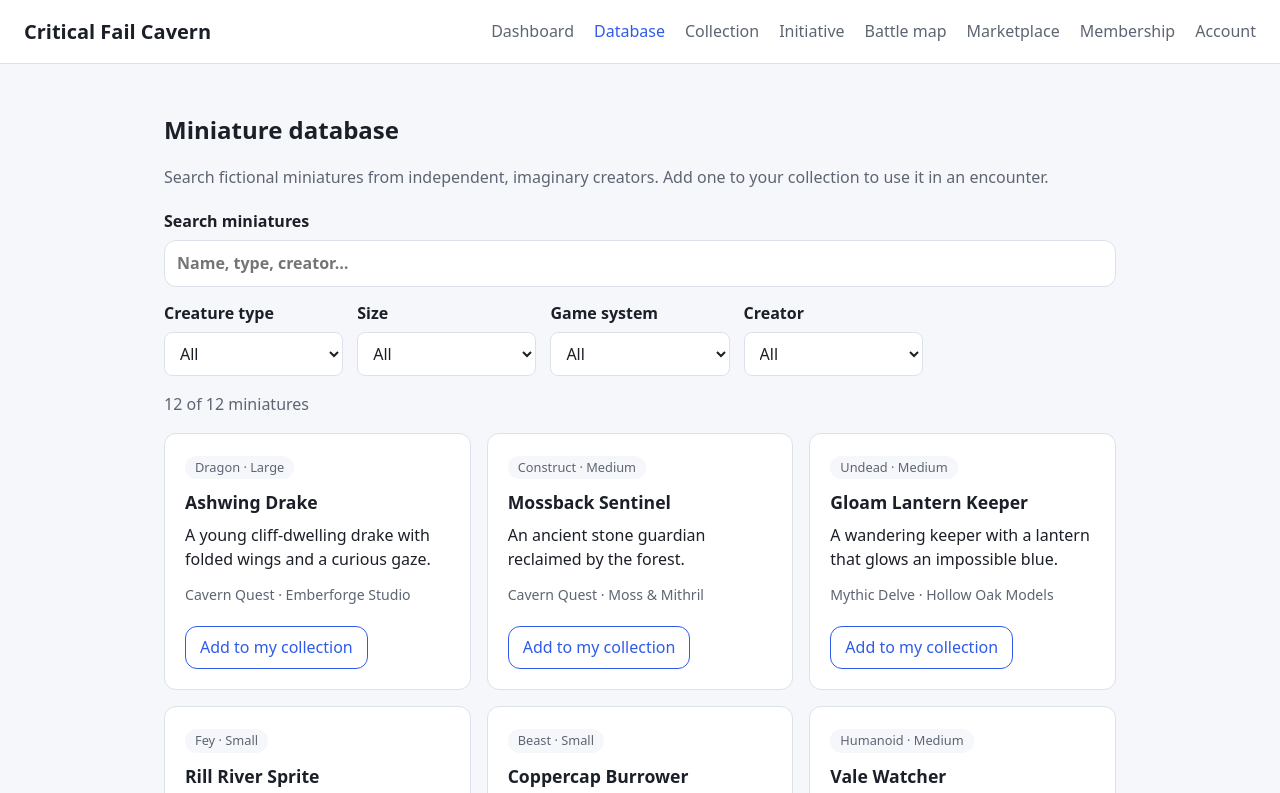
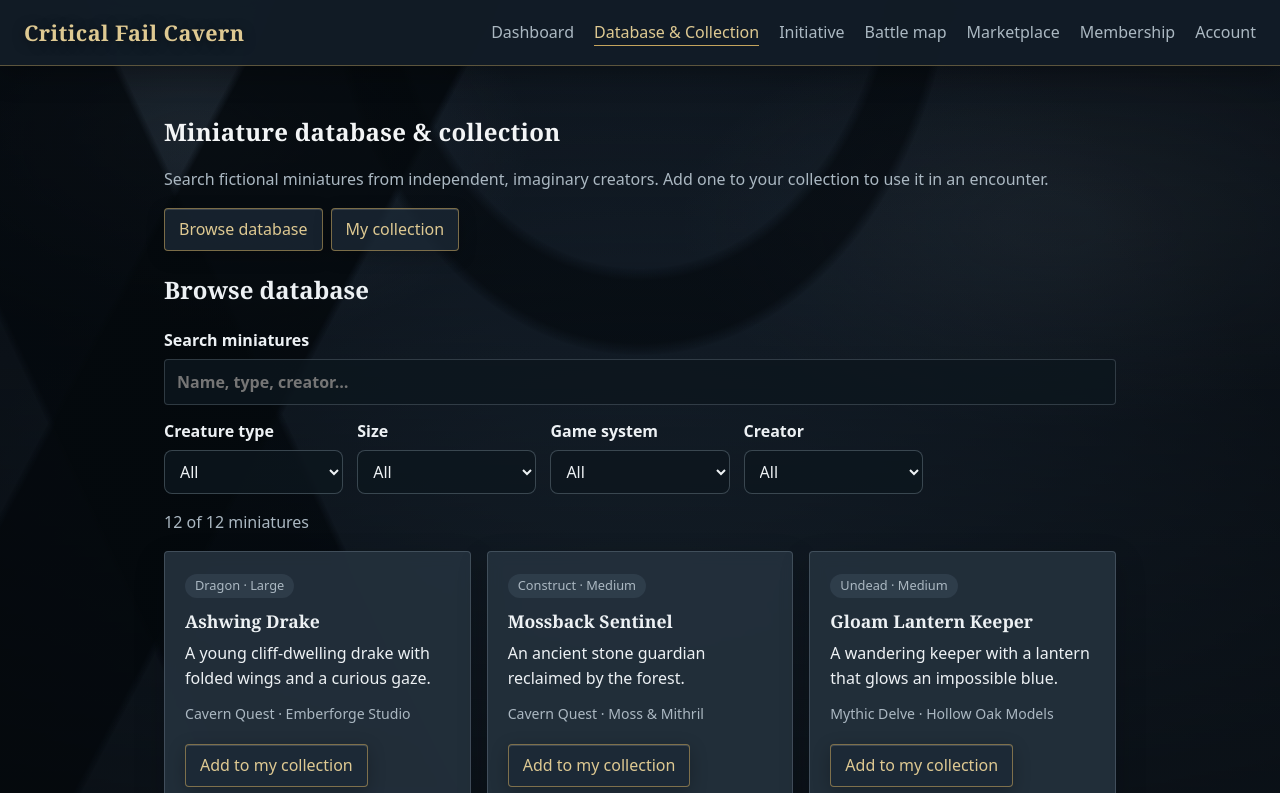
Before and after one commit to NoahWilliams79/Critical-Fail-Cavern, a plain HTML site: page index.html in a window 1280 px wide. Both pictures are taken after a click on the link "Explore the miniature database". Shown: the top 793 px of the page. Drawn offline with Linux system fonts and the light colour scheme.

Commit message:
Refactor membership plans and enhance UI elements for improved user experience

```diff
--- a/app.js
+++ b/app.js
@@ -5,8 +5,8 @@
   const SIZES = ["Tiny", "Small", "Medium", "Large", "Huge"];
   const PLAN_LIMITS = {
     Free: { collection: 20, listings: 2 },
-    Pro: { collection: 100, listings: 10 },
-    Creator: { collection: 10000, listings: Infinity }
+    Creator: { collection: 100, listings: 10 },
+    "Creator Pro": { collection: 10000, listings: Infinity }
   };
   let storageUnavailable = false;
   let uploadedMapUrl = "";
@@ -77,6 +77,8 @@
   });
   if (!state.account || typeof state.account !== "object") state.account = null;
   if (!state.localProfile || typeof state.localProfile !== "object") state.localProfile = null;
+  if (state.account && state.account.membership === "Pro") state.account.membership = "Creator";
+  if (state.localProfile && state.localProfile.membership === "Pro") state.localProfile.membership = "Creator";
   if (!Number.isInteger(state.turnIndex)) state.turnIndex = 0;
   if (!Number.isInteger(state.round) || state.round < 1) state.round = 1;
 
@@ -182,7 +184,18 @@
   }
 
   function showView() {
-    const requested = (window.location.hash || "#dashboard").slice(1);
+    let requested = (window.location.hash || "#dashboard").slice(1);
+    if (requested === "collection") {
+      requested = "database";
+      window.history.replaceState(null, "", "#database");
+    }
+    if (requested === "database-browser" || requested === "my-collection") {
+      window.setTimeout(function () {
+        const target = document.getElementById(requested);
+        if (target) target.scrollIntoView({ behavior: "smooth", block: "start" });
+      }, 0);
+      requested = "database";
+    }
     const views = document.querySelectorAll("[data-view]");
     const exists = Array.prototype.some.call(views, function (view) { return view.id === requested; });
     const current = exists ? requested : "dashboard";
@@ -711,19 +724,26 @@
   function renderMembership() {
     const plan = currentPlan();
     const current = document.getElementById("current-plan");
-    current.replaceChildren(element("strong", "", "Current plan: " + plan));
-    current.appendChild(element("p", "muted", "Collection: " + collectionCount() + "/" + (PLAN_LIMITS[plan].collection === 10000 ? "generous" : PLAN_LIMITS[plan].collection) +
-      " · Active marketplace listings: " + state.marketListings.length + "/" + (PLAN_LIMITS[plan].listings === Infinity ? "unlimited" : PLAN_LIMITS[plan].listings)));
+    if (!state.account) {
+      current.replaceChildren(
+        element("strong", "", "Signed out"),
+        element("p", "muted", "No membership is active. Sign in or create a profile to choose a plan.")
+      );
+    } else {
+      current.replaceChildren(element("strong", "", "Current plan: " + plan));
+      current.appendChild(element("p", "muted", "Collection: " + collectionCount() + "/" + (PLAN_LIMITS[plan].collection === 10000 ? "generous" : PLAN_LIMITS[plan].collection) +
+        " · Active marketplace listings: " + state.marketListings.length + "/" + (PLAN_LIMITS[plan].listings === Infinity ? "unlimited" : PLAN_LIMITS[plan].listings)));
+    }
     const plans = [
       { name: "Free", price: "Free", collection: "Save up to 20 miniatures", listings: "2 active marketplace listings" },
-      { name: "Pro", price: "Simulated upgrade", collection: "Save up to 100 miniatures", listings: "10 active marketplace listings" },
-      { name: "Creator", price: "Simulated upgrade", collection: "Generous collection storage", listings: "Unlimited active marketplace listings" }
+      { name: "Creator", price: "4.99 CAD", collection: "Save up to 100 miniatures", listings: "10 active marketplace listings" },
+      { name: "Creator Pro", price: "12.99 CAD", collection: "Generous collection storage", listings: "Unlimited active marketplace listings" }
     ];
     const grid = document.getElementById("plan-grid");
     grid.replaceChildren.apply(grid, plans.map(function (item) {
       const card = element("article", "card plan-card");
       card.append(element("span", "tag", item.price), element("h2", "", item.name), element("p", "", item.collection), element("p", "", item.listings));
-      const button = makeButton(item.name === plan ? "Current plan" : "Choose " + item.name, "button secondary", function () {
+      const button = makeButton(state.account && item.name === plan ? "Current plan" : "Choose " + item.name, "button secondary", function () {
         if (!state.account) {
           notify("Sign in with the demo account or create a local profile before changing membership.", "error");
           window.location.hash = "#account";
@@ -735,7 +755,7 @@
         saveState(item.name === "Free" ? "Free plan selected." : item.name + " plan activated for this demo. No payment was taken.");
         renderAll();
       });
-      if (item.name === plan) button.disabled = true;
+      if (state.account && item.name === plan) button.disabled = true;
       card.appendChild(button);
       return card;
     }));
--- a/index.html
+++ b/index.html
@@ -12,8 +12,7 @@
     <a class="brand" href="#dashboard" id="brand-name">Critical Fail Cavern</a>
     <nav aria-label="Main navigation">
       <a href="#dashboard" data-nav>Dashboard</a>
-      <a href="#database" data-nav>Database</a>
-      <a href="#collection" data-nav>Collection</a>
+      <a href="#database" data-nav>Database &amp; Collection</a>
       <a href="#initiative" data-nav>Initiative</a>
       <a href="#battle-map" data-nav>Battle map</a>
       <a href="#marketplace" data-nav>Marketplace</a>
@@ -42,7 +41,7 @@
           <h2>Pick up where you left off</h2>
           <p>Browse miniatures, prepare an encounter, and place its combatants on your map.</p>
           <div class="action-links">
-            <a class="button secondary" href="#collection">My collection</a>
+            <a class="button secondary" href="#database">My database &amp; collection</a>
             <a class="button secondary" href="#initiative">Open initiative tracker</a>
             <a class="button secondary" href="#battle-map">Open battle map</a>
           </div>
@@ -51,8 +50,13 @@
     </section>
 
     <section id="database" data-view hidden>
-      <h1>Miniature database</h1>
+      <h1>Miniature database &amp; collection</h1>
       <p class="muted">Search fictional miniatures from independent, imaginary creators. Add one to your collection to use it in an encounter.</p>
+      <div class="action-links" aria-label="Database page sections">
+        <a class="button secondary" href="#database-browser">Browse database</a>
+        <a class="button secondary" href="#my-collection">My collection</a>
+      </div>
+      <h2 id="database-browser">Browse database</h2>
       <div class="filter-grid">
         <label class="search">Search miniatures
           <input type="search" id="database-search" placeholder="Name, type, creator…">
@@ -65,10 +69,7 @@
       <p class="muted" id="database-count"></p>
       <div class="grid" id="database-grid"></div>
       <p class="empty" id="database-empty" hidden>No miniatures match those filters.</p>
-    </section>
-
-    <section id="collection" data-view hidden>
-      <h1>My collection</h1>
+      <h2 id="my-collection">My collection</h2>
       <p class="muted" id="collection-capacity"></p>
       <form id="collection-form" class="card form-card">
         <h2>Add a miniature</h2>
--- a/styles.css
+++ b/styles.css
@@ -4,15 +4,19 @@
    ============================================================ */
 
 :root {
-  --brand: #2f5bea;        /* main colour: buttons, links */
-  --brand-dark: #1f3fae;   /* hover colour */
-  --text: #1b1f27;
-  --muted: #5d6573;
-  --background: #f6f7fb;
-  --surface: #ffffff;      /* cards */
-  --border: #dde1ea;
-  --radius: 12px;
+  --brand: #7f9bb1;
+  --brand-dark: #5d7d98;
+  --gold: #c4a45d;
+  --gold-light: #dec992;
+  --text: #edf1f4;
+  --muted: #abb8c2;
+  --background: #101923;
+  --surface: rgba(36, 48, 60, 0.94);
+  --surface-deep: #1a2632;
+  --border: rgba(177, 196, 210, 0.22);
+  --radius: 4px;
   --font: system-ui, -apple-system, "Segoe UI", Roboto, Helvetica, Arial, sans-serif;
+  --display-font: Georgia, "Times New Roman", serif;
 }
 
 * { box-sizing: border-box; }
@@ -22,7 +26,26 @@ body {
   font-family: var(--font);
   color: var(--text);
   background: var(--background);
+  background-image:
+    linear-gradient(180deg, rgba(15, 24, 34, 0.1), rgba(10, 16, 22, 0.92)),
+    radial-gradient(ellipse at 15% 18%, rgba(130, 158, 181, 0.16) 0 2%, transparent 22%),
+    radial-gradient(ellipse at 82% 28%, rgba(132, 151, 166, 0.12) 0 3%, transparent 25%),
+    radial-gradient(ellipse at 50% 100%, #263746 0, #172330 38%, #0b1118 78%);
   line-height: 1.55;
+  background-attachment: fixed;
+}
+
+body::before {
+  content: "";
+  position: fixed;
+  z-index: -1;
+  inset: 0;
+  pointer-events: none;
+  background:
+    linear-gradient(118deg, transparent 0 16%, rgba(4, 8, 12, 0.88) 16.5% 29%, transparent 29.5%),
+    linear-gradient(245deg, transparent 0 72%, rgba(4, 8, 12, 0.82) 72.5% 86%, transparent 86.5%),
+    radial-gradient(ellipse at 50% -10%, transparent 0 28%, rgba(5, 9, 13, 0.72) 29% 34%, transparent 35%);
+  opacity: 0.9;
 }
 
 a { color: var(--brand); }
@@ -39,14 +62,19 @@ a:focus-visible, button:focus-visible, input:focus-visible {
   justify-content: space-between;
   gap: 12px;
   padding: 16px 24px;
-  background: var(--surface);
-  border-bottom: 1px solid var(--border);
+  background: rgba(18, 29, 39, 0.96);
+  border-bottom: 1px solid rgba(196, 164, 93, 0.42);
+  box-shadow: 0 8px 28px rgba(0, 0, 0, 0.28);
+  backdrop-filter: blur(10px);
 }
 .brand {
+  font-family: var(--display-font);
   font-weight: 700;
-  font-size: 1.25rem;
-  color: var(--text);
+  font-size: 1.35rem;
+  color: var(--gold-light);
   text-decoration: none;
+  letter-spacing: 0.02em;
+  text-shadow: 0 2px 12px rgba(0, 0, 0, 0.5);
 }
 nav { display: flex; gap: 20px; }
 nav a {
@@ -54,7 +82,10 @@ nav a {
   text-decoration: none;
   font-weight: 500;
 }
-nav a[aria-current="page"] { color: var(--brand); }
+nav a[aria-current="page"] {
+  color: var(--gold-light);
+  border-bottom: 1px solid var(--gold);
+}
 
 /* ---------- Page layout ---------- */
 main {
@@ -62,17 +93,29 @@ main {
   margin: 0 auto;
   padding: 32px 24px 64px;
 }
-h1 { line-height: 1.2; }
+h1 {
+  line-height: 1.2;
+  font-family: var(--display-font);
+  color: #f3f5f6;
+  letter-spacing: 0.01em;
+}
+h2, h3 { font-family: var(--display-font); }
 .muted { color: var(--muted); }
 
 /* ---------- Home ---------- */
-.hero { padding: 32px 0 40px; max-width: 680px; }
+.hero {
+  padding: 44px 36px 46px;
+  max-width: 760px;
+  border-left: 3px solid var(--gold);
+  background: linear-gradient(90deg, rgba(22, 34, 45, 0.92), rgba(22, 34, 45, 0.42));
+  box-shadow: 16px 16px 40px rgba(5, 9, 13, 0.24);
+}
 .eyebrow {
   text-transform: uppercase;
   letter-spacing: 0.08em;
   font-size: 0.8rem;
   font-weight: 600;
-  color: var(--brand);
+  color: var(--gold);
   margin: 0;
 }
 .hero h1 { font-size: clamp(1.8rem, 4vw, 2.6rem); margin: 8px 0 16px; }
@@ -84,18 +127,20 @@ h1 { line-height: 1.2; }
   padding: 12px 22px;
   border: none;
   border-radius: var(--radius);
-  background: var(--brand);
-  color: #fff;
+  background: linear-gradient(135deg, #9aafbf, var(--brand-dark));
+  color: #10161b;
+  border: 1px solid rgba(222, 201, 146, 0.5);
+  box-shadow: inset 0 1px rgba(255, 255, 255, 0.15), 0 5px 18px rgba(0, 0, 0, 0.24);
   font: inherit;
   font-weight: 600;
   text-decoration: none;
   cursor: pointer;
 }
-.button:hover { background: var(--brand-dark); }
+.button:hover { background: var(--gold); color: #151922; }
 .button.secondary {
-  background: transparent;
-  color: var(--brand);
-  border: 1px solid var(--brand);
+  background: rgba(28, 42, 54, 0.76);
+  color: var(--gold-light);
+  border: 1px solid rgba(196, 164, 93, 0.58);
   padding: 8px 14px;
 }
 
@@ -111,6 +156,8 @@ h1 { line-height: 1.2; }
   border: 1px solid var(--border);
   border-radius: var(--radius);
   padding: 20px;
+  box-shadow: 0 12px 30px rgba(4, 9, 13, 0.22);
+  backdrop-filter: blur(8px);
 }
 .card h2 { font-size: 1.1rem; margin: 0 0 6px; }
 .card p { margin: 0 0 12px; }
@@ -120,7 +167,7 @@ h1 { line-height: 1.2; }
   font-size: 0.8rem;
   padding: 2px 10px;
   border-radius: 999px;
-  background: var(--background);
+  background: rgba(125, 151, 173, 0.14);
   color: var(--muted);
   margin-bottom: 10px;
 }
@@ -150,6 +197,7 @@ h1 { line-height: 1.2; }
   text-align: center;
   font-size: 0.85rem;
   color: var(--muted);
+  background: rgba(10, 16, 22, 0.78);
 }
 
 /* ---------- Small screens (phones) ---------- */
@@ -175,8 +223,8 @@ input, select, textarea {
   width: 100%;
   padding: 9px 11px;
   color: var(--text);
-  background: var(--surface);
-  border: 1px solid var(--border);
+  background: rgba(13, 22, 30, 0.82);
+  border: 1px solid rgba(177, 196, 210, 0.28);
   border-radius: 8px;
 }
 textarea { resize: vertical; }
@@ -187,10 +235,10 @@ label input, label select, label textarea { display: block; margin-top: 6px; fon
 .notice {
   margin: 0 0 20px;
   padding: 12px 16px;
-  border: 1px solid #a9d8bd;
+  border: 1px solid rgba(196, 164, 93, 0.72);
   border-radius: var(--radius);
-  background: #eaf7ef;
-  color: #174d2e;
+  background: rgba(31, 45, 55, 0.96);
+  color: var(--gold-light);
 }
 .notice.error { border-color: #e0a9a9; background: #fff0f0; color: #7a2020; }
 .hero { padding-top: 22px; }
@@ -285,10 +333,13 @@ label input, label select, label textarea { display: block; margin-top: 6px; fon
   overflow: hidden;
   border: 1px solid var(--border);
   border-radius: var(--radius);
-  background-color: #e7e2d7;
-  background-image: radial-gradient(ellipse at 30% 40%, #d7d1c5 0 12%, transparent 13%),
-    radial-gradient(ellipse at 75% 65%, #d4cdbf 0 17%, transparent 18%),
-    linear-gradient(135deg, #eee9dd, #d9d3c6);
+  background-color: #273744;
+  background-image:
+    radial-gradient(ellipse at 20% 30%, rgba(181, 197, 207, 0.18) 0 7%, transparent 8%),
+    radial-gradient(ellipse at 72% 60%, rgba(181, 197, 207, 0.12) 0 12%, transparent 13%),
+    radial-gradient(ellipse at 50% 110%, #10171d 0 34%, transparent 35%),
+    linear-gradient(135deg, #455968, #1d2b36 65%, #111922);
+  box-shadow: inset 0 0 80px rgba(3, 7, 10, 0.72);
 }
 .map-placeholder {
   position: absolute;
@@ -299,7 +350,7 @@ label input, label select, label textarea { display: block; margin-top: 6px; fon
   justify-content: center;
   gap: 8px;
   padding: 24px;
-  color: #555044;
+  color: #bbc6cd;
   text-align: center;
 }
 .map-placeholder strong { font-size: 1.3rem; }
@@ -324,14 +375,14 @@ label input, label select, label textarea { display: block; margin-top: 6px; fon
   transform: translate(-50%, -50%);
   border: 2px solid #fff;
   border-radius: 999px;
-  background: var(--brand);
-  color: #fff;
+  background: #667f94;
+  color: #f6f1df;
   box-shadow: 0 2px 8px #0005;
   pointer-events: auto;
   touch-action: none;
   user-select: none;
 }
-.map-marker.marker-selected { outline: 3px solid #f4cb48; outline-offset: 2px; z-index: 3; }
+.map-marker.marker-selected { outline: 3px solid var(--gold); outline-offset: 2px; z-index: 3; }
 .map-jump { margin-left: 6px; white-space: nowrap; font-weight: 600; }
 .marker-name { overflow: hidden; text-overflow: ellipsis; white-space: nowrap; font-weight: 700; }
 .marker-hp { white-space: nowrap; font-size: 0.75rem; }
```
Also changed, not shown: 1 other file.
